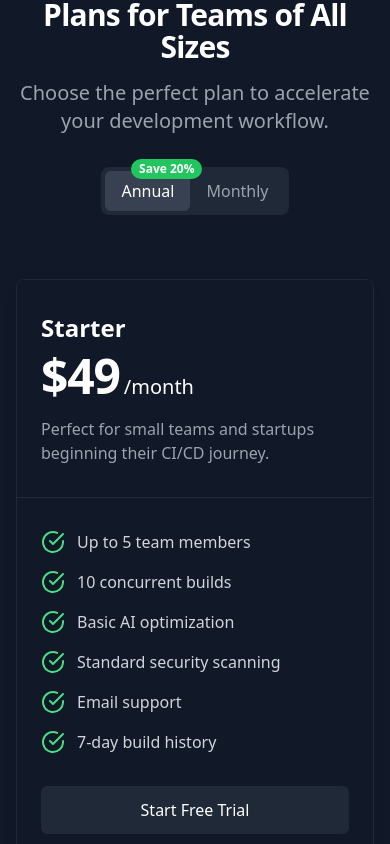
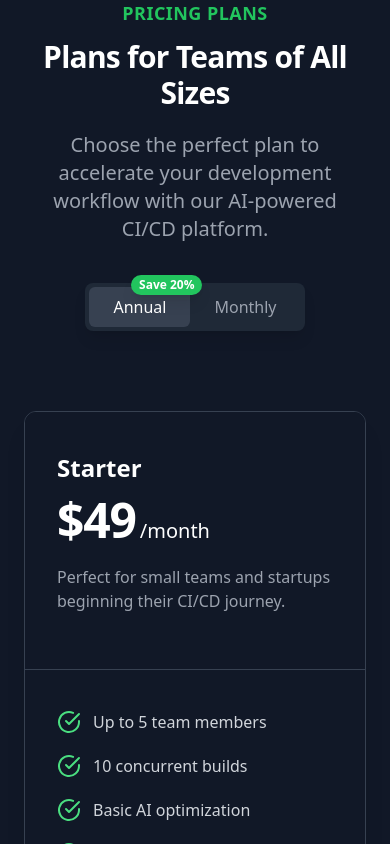
Before and after one commit to AdityaManojShinde/piplineai, a Next.js app: page / in a window 390 px wide. Shown: the part 4700-5544 px from the top of the page. Built offline with nearby package versions, Linux system fonts and the light colour scheme.

Commit message:
Fix pricing section layout and improve responsiveness

```diff
--- a/src/view/Pricing.tsx
+++ b/src/view/Pricing.tsx
@@ -23,29 +23,33 @@ const PricingTier: React.FC<PricingTierProps> = ({
   delay
 }) => (
   <div
-    className={`rounded-lg shadow-lg overflow-hidden transform transition-all duration-300 hover:scale-105 animate-fade-in animation-delay-${delay} ${
+    className={`rounded-xl shadow-xl overflow-hidden transform transition-all duration-300 hover:scale-105 ${
       highlighted
-        ? 'border-2 border-green-500 relative'
-        : 'border border-gray-800'
+        ? 'border-2 border-green-500 relative z-10'
+        : 'border border-gray-700'
     }`}
+    style={{
+      opacity: 0,
+      animation: `fadeIn 0.6s ease-out ${delay * 0.001}s forwards`
+    }}
   >
     {highlighted && (
       <div className="absolute top-0 inset-x-0 transform -translate-y-1/2">
-        <span className="inline-flex rounded-full bg-green-500 px-4 py-1 text-sm font-semibold tracking-wider uppercase text-white animate-pulse-custom">
+        <span className="inline-flex rounded-full bg-green-500 px-4 py-1 text-sm font-semibold tracking-wider uppercase text-white shadow-lg">
           Most Popular
         </span>
       </div>
     )}
-    <div className={`px-6 py-8 ${highlighted ? 'bg-gray-800' : 'bg-gray-900'}`}>
-      <h3 className="text-2xl font-bold text-white mb-2">{name}</h3>
+    <div className={`px-8 py-10 ${highlighted ? 'bg-gray-800' : 'bg-gray-900'}`}>
+      <h3 className="text-2xl font-bold text-white mb-3">{name}</h3>
       <div className="flex items-baseline text-white">
         <span className="text-5xl font-extrabold tracking-tight">{price}</span>
         <span className="ml-1 text-xl font-medium">/month</span>
       </div>
-      <p className="mt-4 text-gray-400">{description}</p>
+      <p className="mt-5 text-gray-400 h-16">{description}</p>
     </div>
-    <div className={`border-t border-gray-800 px-6 py-8 ${highlighted ? 'bg-gray-800' : 'bg-gray-900'}`}>
-      <ul className="space-y-4">
+    <div className={`border-t border-gray-700 px-8 py-10 ${highlighted ? 'bg-gray-800' : 'bg-gray-900'} h-full`}>
+      <ul className="space-y-5">
         {features.map((feature, index) => (
           <li key={index} className="flex items-start">
             <div className="flex-shrink-0">
@@ -55,12 +59,12 @@ const PricingTier: React.FC<PricingTierProps> = ({
           </li>
         ))}
       </ul>
-      <div className="mt-8">
+      <div className="mt-10">
         <button
-          className={`w-full px-4 py-3 rounded-md text-base font-medium transition-all duration-300 ${
+          className={`w-full px-6 py-4 rounded-lg text-base font-medium transition-all duration-300 shadow-lg ${
             highlighted
               ? 'bg-green-600 text-white hover:bg-green-700'
-              : 'bg-gray-800 text-white hover:bg-gray-700'
+              : 'bg-gray-800 text-white hover:bg-gray-700 border border-gray-700'
           }`}
         >
           {buttonText}
@@ -87,7 +91,7 @@ const Pricing: React.FC = () => {
         "7-day build history"
       ],
       buttonText: "Start Free Trial",
-      delay: 0
+      delay: 100
     },
     {
       name: "Professional",
@@ -105,7 +109,7 @@ const Pricing: React.FC = () => {
       ],
       highlighted: true,
       buttonText: "Start Free Trial",
-      delay: 100
+      delay: 200
     },
     {
       name: "Enterprise",
@@ -123,33 +127,39 @@ const Pricing: React.FC = () => {
         "SLA guarantees"
       ],
       buttonText: "Contact Sales",
-      delay: 200
+      delay: 300
     }
   ];
 
   return (
-    <div id="pricing" className="py-16 bg-gray-900">
-      <div className="max-w-7xl mx-auto px-4 sm:px-6 lg:px-8">
-        <div className="text-center mb-16">
-          <h2 className="text-base text-green-500 font-semibold tracking-wide uppercase animate-slide-left">Pricing</h2>
-          <p className="mt-2 text-3xl leading-8 font-extrabold tracking-tight text-white sm:text-4xl animate-slide-right animation-delay-100">
+    <section id="pricing" className="py-24 bg-gray-900">
+      <div className="max-w-7xl mx-auto px-6 sm:px-6 lg:px-8">
+        <div className="text-center mb-20">
+          <h2 className="text-green-500 font-semibold tracking-wide uppercase text-lg"
+            style={{ opacity: 0, animation: 'slideInFromLeft 0.5s ease-out forwards' }}>
+            Pricing Plans
+          </h2>
+          <p className="mt-3 text-3xl leading-9 font-extrabold tracking-tight text-white sm:text-5xl sm:leading-10"
+            style={{ opacity: 0, animation: 'slideInFromRight 0.5s ease-out 0.1s forwards' }}>
             Plans for Teams of All Sizes
           </p>
-          <p className="mt-4 max-w-2xl text-xl text-gray-400 mx-auto animate-fade-in animation-delay-200">
-            Choose the perfect plan to accelerate your development workflow.
+          <p className="mt-5 max-w-2xl text-xl text-gray-400 mx-auto"
+            style={{ opacity: 0, animation: 'fadeIn 0.5s ease-out 0.2s forwards' }}>
+            Choose the perfect plan to accelerate your development workflow with our AI-powered CI/CD platform.
           </p>
 
           {/* Billing toggle */}
-          <div className="mt-8 flex justify-center">
-            <div className="relative bg-gray-800 p-1 rounded-lg inline-flex animate-fade-in animation-delay-300">
+          <div className="mt-10 flex justify-center">
+            <div className="relative bg-gray-800 p-1 rounded-lg inline-flex shadow-lg"
+                 style={{ opacity: 0, animation: 'fadeIn 0.5s ease-out 0.3s forwards' }}>
               <button
                 onClick={() => setAnnual(true)}
                 className={`${
                   annual ? 'bg-gray-700 text-white' : 'text-gray-400'
-                } relative py-2 px-4 rounded-md transition-all duration-200`}
+                } relative py-2 px-6 rounded-md transition-all duration-200 font-medium`}
               >
                 Annual
-                <span className={`${annual ? 'block' : 'hidden'} absolute -top-3 -right-3 px-2 py-0.5 text-xs font-semibold rounded-full bg-green-500 text-white`}>
+                <span className={`${annual ? 'block' : 'hidden'} absolute -top-3 -right-3 px-2 py-0.5 text-xs font-semibold rounded-full bg-green-500 text-white shadow-lg`}>
                   Save 20%
                 </span>
               </button>
@@ -157,7 +167,7 @@ const Pricing: React.FC = () => {
                 onClick={() => setAnnual(false)}
                 className={`${
                   !annual ? 'bg-gray-700 text-white' : 'text-gray-400'
-                } relative py-2 px-4 rounded-md transition-all duration-200`}
+                } relative py-2 px-6 rounded-md transition-all duration-200 font-medium`}
               >
                 Monthly
               </button>
@@ -165,7 +175,7 @@ const Pricing: React.FC = () => {
           </div>
         </div>
 
-        <div className="mt-12 space-y-12 lg:space-y-0 lg:grid lg:grid-cols-3 lg:gap-8">
+        <div className="mt-16 grid grid-cols-1 gap-y-10 sm:grid-cols-2 sm:gap-x-6 lg:grid-cols-3 lg:gap-x-8 xl:gap-x-12">
           {tiers.map((tier, index) => (
             <PricingTier
               key={index}
@@ -180,12 +190,12 @@ const Pricing: React.FC = () => {
           ))}
         </div>
 
-        <div className="mt-16 text-center animate-fade-in animation-delay-400">
-          <p className="text-gray-400 mb-4">All plans include a 14-day free trial. No credit card required.</p>
-          <p className="text-gray-400">Need a custom plan? <a href="#" className="text-green-500 hover:text-green-400">Contact our sales team</a></p>
+        <div className="mt-20 text-center" style={{ opacity: 0, animation: 'fadeIn 0.5s ease-out 0.4s forwards' }}>
+          <p className="text-gray-400 mb-4 text-lg">All plans include a 14-day free trial. No credit card required.</p>
+          <p className="text-gray-400 text-lg">Need a custom plan? <a href="#" className="text-green-500 hover:text-green-400 font-medium">Contact our sales team</a></p>
         </div>
       </div>
-    </div>
+    </section>
   );
 };
 
```
